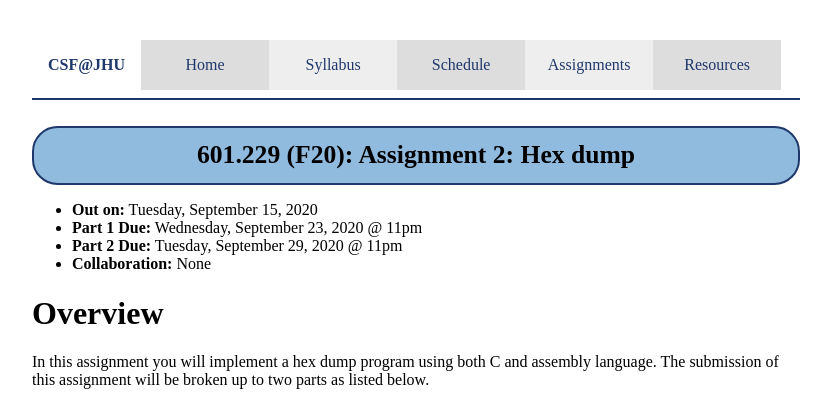
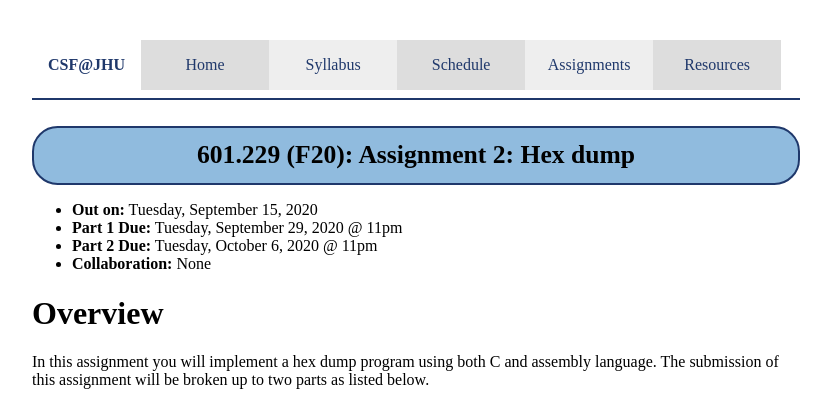
Before and after one commit to jhucsf/fall2020, a Jekyll site: the page built from assign/assign02.md, in a window 1280 px wide and 900 px high. Shown: the top 405 px of the window, without its empty margins (224-1055 px from the left). Built offline with Jekyll 4.4.1, drawn with Linux system fonts in a browser that asks for light colours.

Commit message:
move back assignment 2 due dates

```diff
--- a/assign/assign02.md
+++ b/assign/assign02.md
@@ -4,8 +4,8 @@ title: "Assignment 2: Hex dump"
 ---
 
 * **Out on:** Tuesday, September 15, 2020
-* **Part 1 Due:** Wednesday, September 23, 2020 @ 11pm
-* **Part 2 Due:** Tuesday, September 29, 2020 @ 11pm
+* **Part 1 Due:** Tuesday, September 29, 2020 @ 11pm
+* **Part 2 Due:** Tuesday, October 6, 2020 @ 11pm
 * **Collaboration:** None
 
 # Overview
```
Also changed, not shown: assignments.md (+1 -1 lines), index.md (+1 -0 lines).
